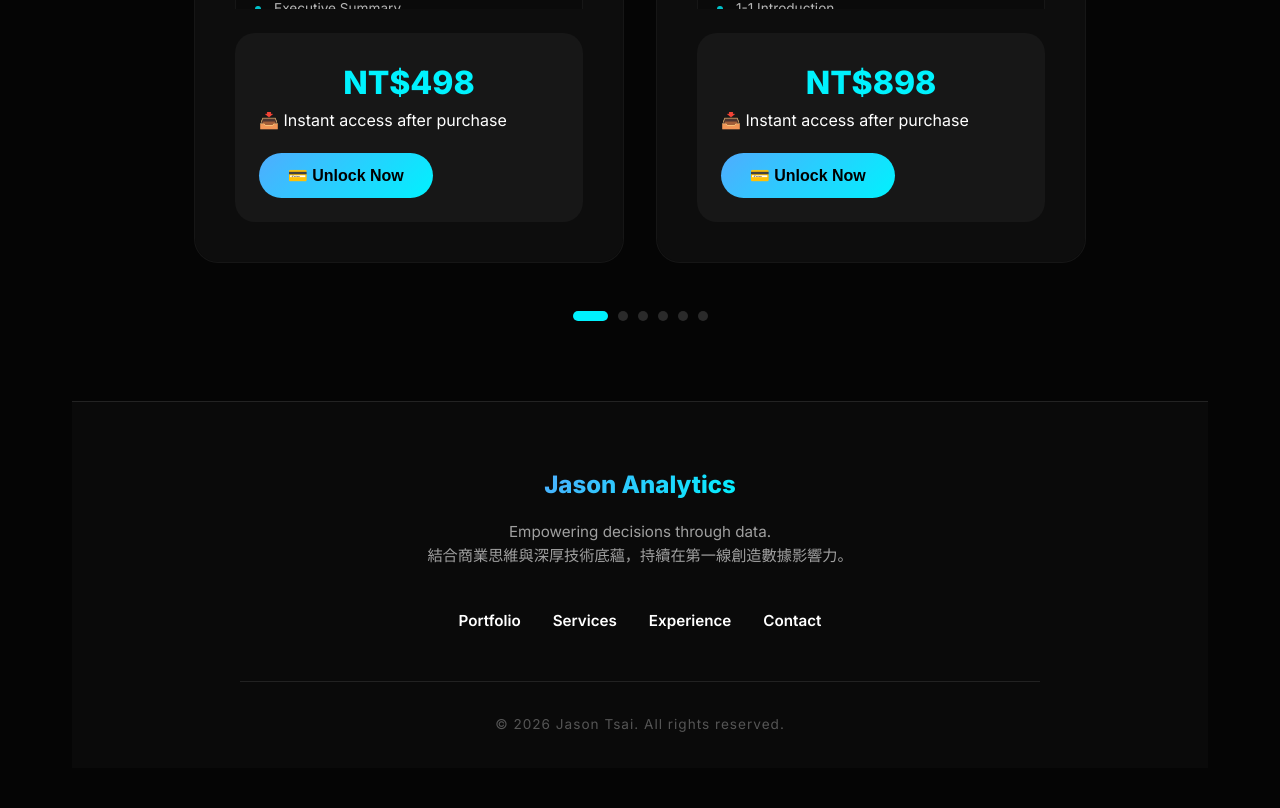
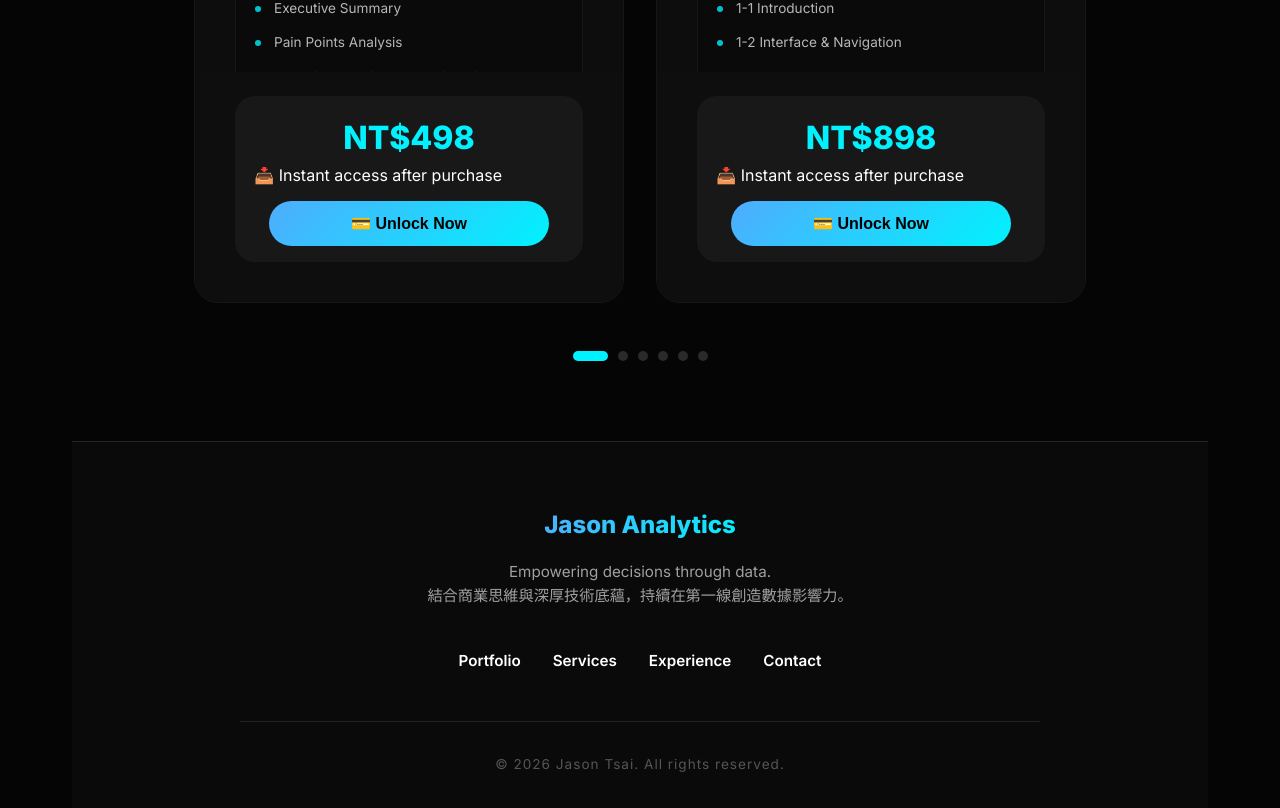
Before and after one commit to ds-jason-tsai/jason-by-tsai-portfolio, a Next.js app: page /en/reports in a window 1280 px wide. Shown: the part 1006-1814 px from the top of the page. Before the commit the page ends 1774 px from the top, so only its background shows below. Built offline with nearby package versions, Linux system fonts and the light colour scheme.

Commit message:
UI: Final refinements to Card height and Button centering in Premium Section

```diff
--- a/app/[lang]/components/BuyButton.tsx
+++ b/app/[lang]/components/BuyButton.tsx
@@ -59,7 +59,7 @@ export default function BuyButton({ reportId, lang, buttonText, price, productNa
   };
 
   return (
-    <div>
+    <div style={{ display: 'flex', justifyContent: 'center', width: '100%' }}>
       <button
         onClick={handleCheckout}
         disabled={loading}
@@ -70,12 +70,17 @@ export default function BuyButton({ reportId, lang, buttonText, price, productNa
           border: 'none',
           padding: '0.8rem 1.8rem',
           fontSize: '1rem',
+          display: 'flex',
+          alignItems: 'center',
+          justifyContent: 'center',
+          width: '100%',
+          maxWidth: '280px'
         }}
       >
         {loading ? '處理中…' : buttonText}
       </button>
       {error && (
-        <p style={{ color: '#ff6b6b', fontSize: '0.8rem', marginTop: '0.5rem' }}>
+        <p style={{ color: '#ff6b6b', fontSize: '0.8rem', marginTop: '0.5rem', textAlign: 'center' }}>
           ⚠️ {error}
         </p>
       )}
--- a/components/ReportsClient.tsx
+++ b/components/ReportsClient.tsx
@@ -327,7 +327,7 @@ export default function ReportsClient({ lang }: { lang: 'zh' | 'en' | 'ja' }) {
                 display: 'flex',
                 flexDirection: 'column',
                 animation: 'slideUp 0.4s ease forwards',
-                height: '840px',
+                height: '880px',
                 border: '1px solid rgba(255, 255, 255, 0.05)',
                 borderRadius: '24px',
                 background: 'rgba(255,255,255,0.02)',
@@ -487,8 +487,8 @@ export default function ReportsClient({ lang }: { lang: 'zh' | 'en' | 'ja' }) {
 
         .price-action-vertical {
           background: rgba(255, 255, 255, 0.04);
-          padding: 1.5rem; border-radius: 20px;
-          display: flex; flex-direction: column; gap: 1.2rem;
+          padding: 1rem 1.2rem; border-radius: 20px;
+          display: flex; flex-direction: column; gap: 0.8rem;
         }
         .price-val-big { font-size: 2rem; font-weight: 900; color: var(--accent-color); text-align: center; }
 
```
